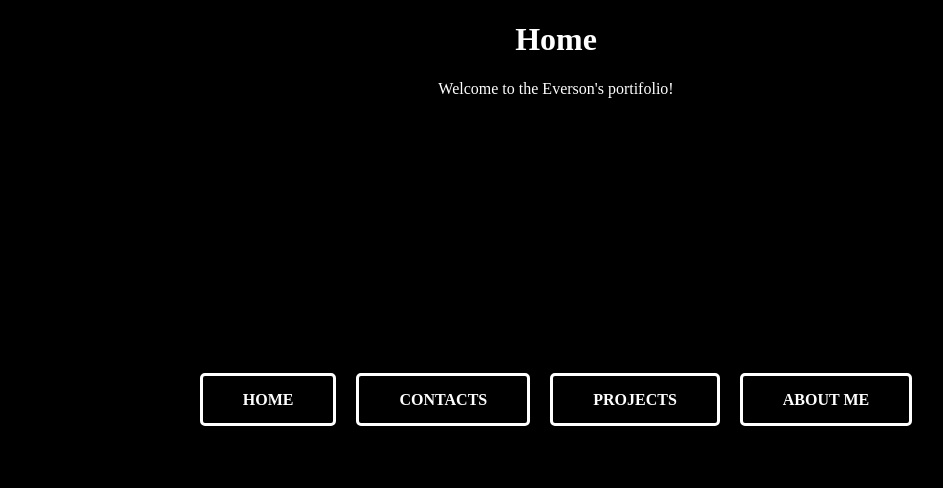
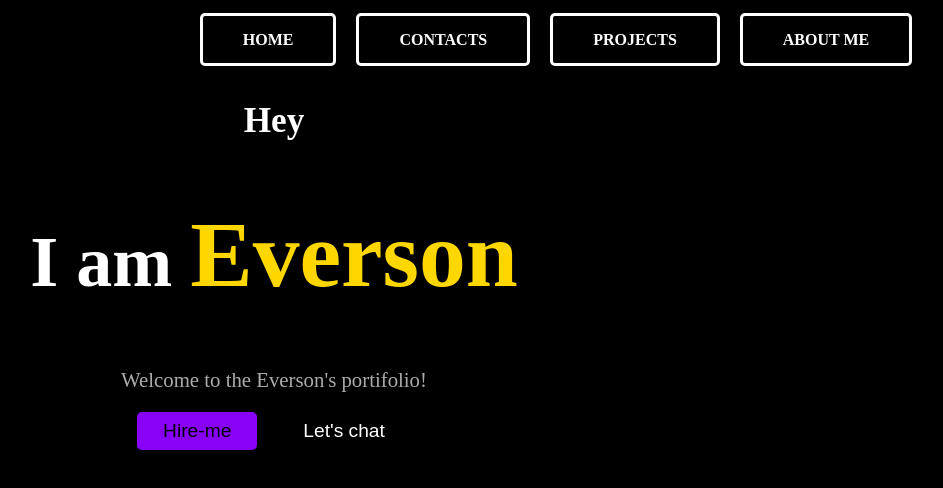
Before and after one commit to Everson-Menezes/Everson-Portifolio, an Angular app in the folder project/: page /home in a window 1280 px wide. Shown: the top 488 px of the page, without its empty margins (84-1027 px from the left). Built offline with nearby package versions, Linux system fonts and the light colour scheme.

Commit message:
feature - Home page start development

```diff
--- a/project/src/app/home/home.component.css
+++ b/project/src/app/home/home.component.css
@@ -0,0 +1,62 @@
+.homeContent{
+    margin-top: 8%;
+    position: relative;
+    z-index: 10;
+    max-width: 700px;
+}
+h1{
+    transition: 0.5s;
+    font-weight: 200px;
+    font-size: 2.2em;
+    color: rgb(255, 255, 255);
+}
+h2{
+    font-size: 4.5em;
+    font-weight: 700px;
+    color: rgb(255, 255, 255);
+    transition: 0.5s;
+
+}
+h2 span{
+    font-size: 1.3em;
+    font-weight: 700px;
+    color: gold;
+    transition: 0.5s;
+
+}
+.homeContent p{
+    margin: 10px 0;
+    color: rgb(173, 171, 171);
+    transition: 0.5s;
+    font-size: 1.3em;
+}
+.homeContent button{
+    border: none;
+    border-radius: 5px;
+    margin: 10px;
+    position: relative;
+    padding: 8px 26px;
+    background-color: rgb(137, 2, 248);
+    transition: 0.5s;
+    font-size: 1.3em;
+    cursor: pointer;
+    transition: 0.5s;
+    font-size: 1.2em;
+}
+.homeContent button.chat{
+    border-radius: 5px;
+    margin: 10px;
+    position: relative;
+    padding: 8px 26px;
+    background-color: transparent;
+    transition: 0.5s;
+    font-size: 1.3em;
+    cursor: pointer;
+    transition: 0.5s;
+    font-size: 1.2em;
+    color: #fff;
+}
+.homeContent button.chat:hover{
+    box-shadow: 0 0 10px #fff;
+    border: 0;
+}
--- a/project/src/app/home/home.component.html
+++ b/project/src/app/home/home.component.html
@@ -1,2 +1,7 @@
-<h1>Home</h1>
+<div class="homeContent">
+<h1>Hey</h1>
+<h2>I am <span id="textChange">Everson</span></h2>
 <p>Welcome to the Everson's portifolio!</p>
+<button>Hire-me</button>
+<button class="chat">Let's chat</button>
+</div>
--- a/project/src/styles.css
+++ b/project/src/styles.css
@@ -7,7 +7,7 @@ body{
 nav{
 position: absolute;
 width: 100%;
-top: 50%;
+top: 5%;
 left: 50%;
 transform: translate(-50%, -50%);
 }
```
